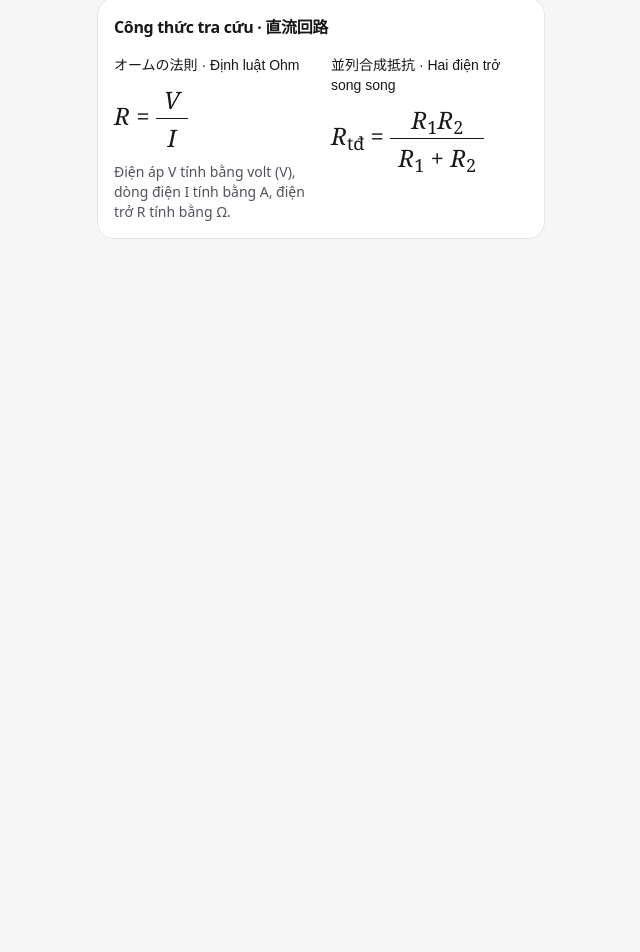
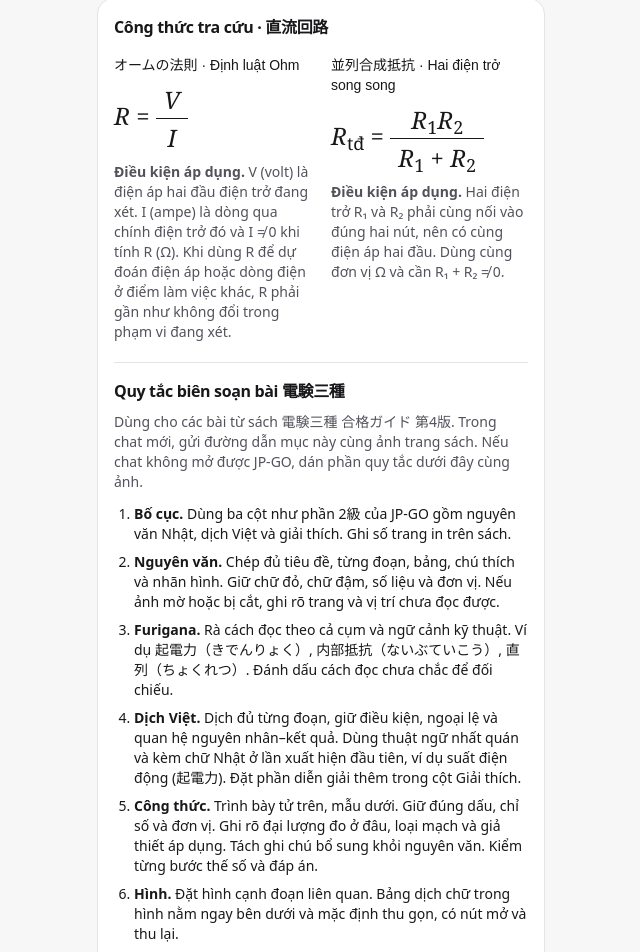
Before and after one commit to cuongluv92/jp-go, a Next.js app: page /denken in a window 1280 px wide. Shown: the part 3200-4152 px from the top of the page, without its empty margins (319-959 px from the left). Before the commit the page ends 3571 px from the top, so only its background shows below. Built offline with nearby package versions, Linux system fonts and the light colour scheme; no server answers; the database is empty.

Commit message:
Document Denken formula conditions and lesson editing rules

```diff
--- a/app/denken/page.tsx
+++ b/app/denken/page.tsx
@@ -44,20 +44,34 @@ export default function DenkenPage() {
           </table>
         </div>
       </section>
-      <section className="rounded-2xl border border-border bg-surface p-4">
+      <section id="cong-thuc-tra-cuu" className="scroll-mt-20 rounded-2xl border border-border bg-surface p-4">
         <h2 className="font-semibold">Công thức tra cứu · 直流回路</h2>
         <div className="mt-4 grid gap-5 sm:grid-cols-2">
           <div>
             <p className="font-jp text-sm">オームの法則 · Định luật Ohm</p>
             <p className="mt-2 font-serif text-2xl" aria-label="R bằng V chia I"><i>R</i> = <Fraction numerator={<i>V</i>} denominator={<i>I</i>} /></p>
-            <p className="mt-2 text-sm text-muted">Điện áp V tính bằng volt (V), dòng điện I tính bằng A, điện trở R tính bằng Ω.</p>
+            <p className="mt-2 text-sm text-muted"><strong>Điều kiện áp dụng.</strong> V (volt) là điện áp hai đầu điện trở đang xét. I (ampe) là dòng qua chính điện trở đó và I ≠ 0 khi tính R (Ω). Khi dùng R để dự đoán điện áp hoặc dòng điện ở điểm làm việc khác, R phải gần như không đổi trong phạm vi đang xét.</p>
           </div>
           <div>
             <p className="font-jp text-sm">並列合成抵抗 · Hai điện trở song song</p>
             <p className="mt-2 font-serif text-2xl" aria-label="R tương đương bằng tích R một nhân R hai chia tổng R một cộng R hai">
               <i>R</i><sub>tđ</sub> = <Fraction numerator={<><i>R</i><sub>1</sub><i>R</i><sub>2</sub></>} denominator={<><i>R</i><sub>1</sub> + <i>R</i><sub>2</sub></>} />
             </p>
+            <p className="mt-2 text-sm text-muted"><strong>Điều kiện áp dụng.</strong> Hai điện trở R₁ và R₂ phải cùng nối vào đúng hai nút, nên có cùng điện áp hai đầu. Dùng cùng đơn vị Ω và cần R₁ + R₂ ≠ 0.</p>
           </div>
+        </div>
+        <div id="quy-tac-bien-soan" className="mt-5 scroll-mt-20 border-t border-border pt-4">
+          <h3 className="font-semibold">Quy tắc biên soạn bài 電験三種</h3>
+          <p className="mt-2 text-sm text-muted">Dùng cho các bài từ sách 電験三種 合格ガイド 第4版. Trong chat mới, gửi đường dẫn mục này cùng ảnh trang sách. Nếu chat không mở được JP‑GO, dán phần quy tắc dưới đây cùng ảnh.</p>
+          <ol className="mt-3 list-decimal space-y-2 pl-5 text-sm">
+            <li><strong>Bố cục.</strong> Dùng ba cột như phần 2級 của JP‑GO gồm nguyên văn Nhật, dịch Việt và giải thích. Ghi số trang in trên sách.</li>
+            <li><strong>Nguyên văn.</strong> Chép đủ tiêu đề, từng đoạn, bảng, chú thích và nhãn hình. Giữ chữ đỏ, chữ đậm, số liệu và đơn vị. Nếu ảnh mờ hoặc bị cắt, ghi rõ trang và vị trí chưa đọc được.</li>
+            <li><strong>Furigana.</strong> Rà cách đọc theo cả cụm và ngữ cảnh kỹ thuật. Ví dụ 起電力（きでんりょく）, 内部抵抗（ないぶていこう）, 直列（ちょくれつ）. Đánh dấu cách đọc chưa chắc để đối chiếu.</li>
+            <li><strong>Dịch Việt.</strong> Dịch đủ từng đoạn, giữ điều kiện, ngoại lệ và quan hệ nguyên nhân–kết quả. Dùng thuật ngữ nhất quán và kèm chữ Nhật ở lần xuất hiện đầu tiên, ví dụ suất điện động (起電力). Đặt phần diễn giải thêm trong cột Giải thích.</li>
+            <li><strong>Công thức.</strong> Trình bày tử trên, mẫu dưới. Giữ đúng dấu, chỉ số và đơn vị. Ghi rõ đại lượng đo ở đâu, loại mạch và giả thiết áp dụng. Tách ghi chú bổ sung khỏi nguyên văn. Kiểm từng bước thế số và đáp án.</li>
+            <li><strong>Hình.</strong> Đặt hình cạnh đoạn liên quan. Bảng dịch chữ trong hình nằm ngay bên dưới và mặc định thu gọn, có nút mở và thu lại.</li>
+            <li><strong>Đối chiếu trước khi báo xong.</strong> Rà từng trang với ảnh gốc để tìm phần bỏ sót, lỗi dịch, lỗi cách đọc và lỗi công thức. Nêu rõ trang đã kiểm và chỗ còn chưa chắc. Chỉ báo đã cập nhật JP‑GO sau khi xác minh bản cập nhật.</li>
+          </ol>
         </div>
       </section>
     </main>
```
